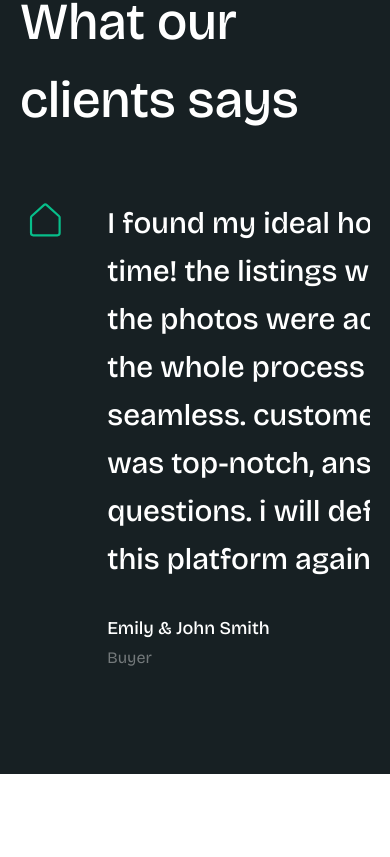
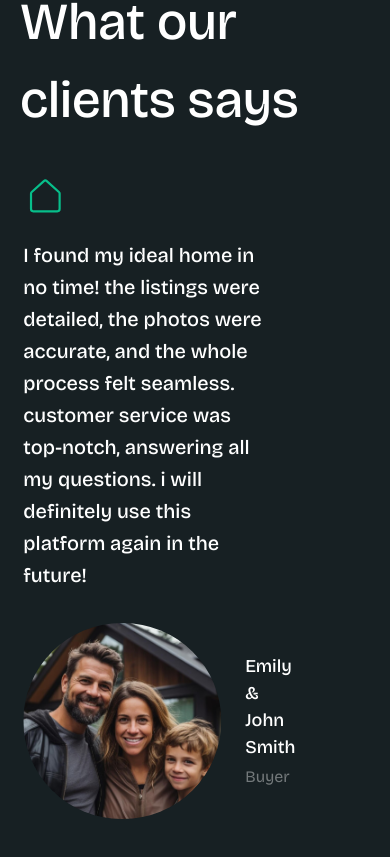
Before and after one commit to Aashutosh-R/property-pro, a Next.js app: page / in a window 390 px wide. Shown: the part 7756-8613 px from the top of the page. Before the commit the page ends 8530 px from the top, so only its background shows below. Built offline with nearby package versions, Linux system fonts and the light colour scheme.

Commit message:
testimonial section added responsive layout

```diff
--- a/src/components/Home/Testimonials/index.tsx
+++ b/src/components/Home/Testimonials/index.tsx
@@ -77,8 +77,8 @@ const Testimonials: React.FC = () => {
           ]}>
           <CarouselContent>
             <CarouselItem className='grid grid-cols-12 gap-10'>
-              <div className='col-span-8 content-center'>
-                <div className='flex gap-10'>
+              <div className='col-span-4 mobile:col-span-7 sm:col-span-9 md:col-span-12 xl:col-span-8 content-center'>
+                <div className='flex flex-col mobile:flex-row gap-5 mobile:gap-10'>
                   <div>
                     <Icon
                       icon={'fluent:home-empty-20-regular'}
@@ -88,33 +88,48 @@ const Testimonials: React.FC = () => {
                     />
                   </div>
                   <div>
-                    <h4 className='text-3xl font-medium text-white max-w-90p leading-12 mb-8'>
+                    <h4 className='text-xl mobile:text-2xl lg:text-3xl font-medium text-white max-w-90p leading-8 lg:leading-12 mb-8 '>
                       I found my ideal home in no time! the listings were
                       detailed, the photos were accurate, and the whole process
                       felt seamless. customer service was top-notch, answering
                       all my questions. i will definitely use this platform
                       again in the future!
                     </h4>
-                    <h6 className='text-xm font-medium text-white mb-1'>
-                      Emily & John Smith
-                    </h6>
-                    <p className='text-base font-normal text-white/40'>Buyer</p>
+                    <div className='flex gap-6 items-center'>
+                      <div className='block xl:hidden'>
+                        <Image
+                          src={'/images/testimonial/testimonial1.jpg'}
+                          alt='test1'
+                          width={62}
+                          height={62}
+                          className='w-full h-full rounded-full object-cover'
+                        />
+                      </div>
+                      <div>
+                        <h6 className='text-xm font-medium text-white mb-1'>
+                          Emily & John Smith
+                        </h6>
+                        <p className='text-base font-normal text-white/40'>
+                          Buyer
+                        </p>
+                      </div>
+                    </div>
                   </div>
                 </div>
               </div>
-              <div className='col-span-4'>
+              <div className='hidden xl:block col-span-4'>
                 <Image
                   src={'/images/testimonial/testimonial1.jpg'}
                   alt='test1'
                   width={439}
                   height={434}
-                  className='w-full h-full rounded-2xl'
+                  className='w-full h-full rounded-2xl object-cover'
                 />
               </div>
             </CarouselItem>
             <CarouselItem className='grid grid-cols-12 gap-10'>
-              <div className='col-span-8 content-center'>
-                <div className='flex gap-10'>
+              <div className='col-span-4 mobile:col-span-7 sm:col-span-9 md:col-span-12 xl:col-span-8 content-center'>
+                <div className='flex flex-col mobile:flex-row gap-5 mobile:gap-10'>
                   <div>
                     <Icon
                       icon={'fluent:home-empty-20-regular'}
@@ -124,27 +139,42 @@ const Testimonials: React.FC = () => {
                     />
                   </div>
                   <div>
-                    <h4 className='text-3xl font-medium text-white max-w-90p leading-12 mb-8'>
+                    <h4 className='text-xl mobile:text-2xl lg:text-3xl font-medium text-white max-w-90p leading-8 lg:leading-12 mb-8 '>
                       I quickly found my dream home! The listings were thorough,
                       the photos were spot-on, and the entire process was
                       smooth. The customer service was outstanding, addressing
                       all my questions with ease. I’ll definitely use this
                       platform again!
                     </h4>
-                    <h6 className='text-xm font-medium text-white mb-1'>
-                      Sam & Mickay John
-                    </h6>
-                    <p className='text-base font-normal text-white/40'>Buyer</p>
+                    <div className='flex gap-6 items-center'>
+                      <div className='block xl:hidden'>
+                        <Image
+                          src={'/images/testimonial/testimonial2.jpg'}
+                          alt='test2'
+                          width={62}
+                          height={62}
+                          className='w-full h-full rounded-full object-cover'
+                        />
+                      </div>
+                      <div>
+                        <h6 className='text-xm font-medium text-white mb-1'>
+                          Emily & John Smith
+                        </h6>
+                        <p className='text-base font-normal text-white/40'>
+                          Buyer
+                        </p>
+                      </div>
+                    </div>
                   </div>
                 </div>
               </div>
-              <div className='col-span-4'>
+              <div className='hidden xl:block col-span-4'>
                 <Image
                   src={'/images/testimonial/testimonial2.jpg'}
                   alt='test2'
                   width={439}
                   height={434}
-                  className='w-full h-full rounded-2xl'
+                  className='w-full h-full rounded-2xl object-cover'
                 />
               </div>
             </CarouselItem>
```
